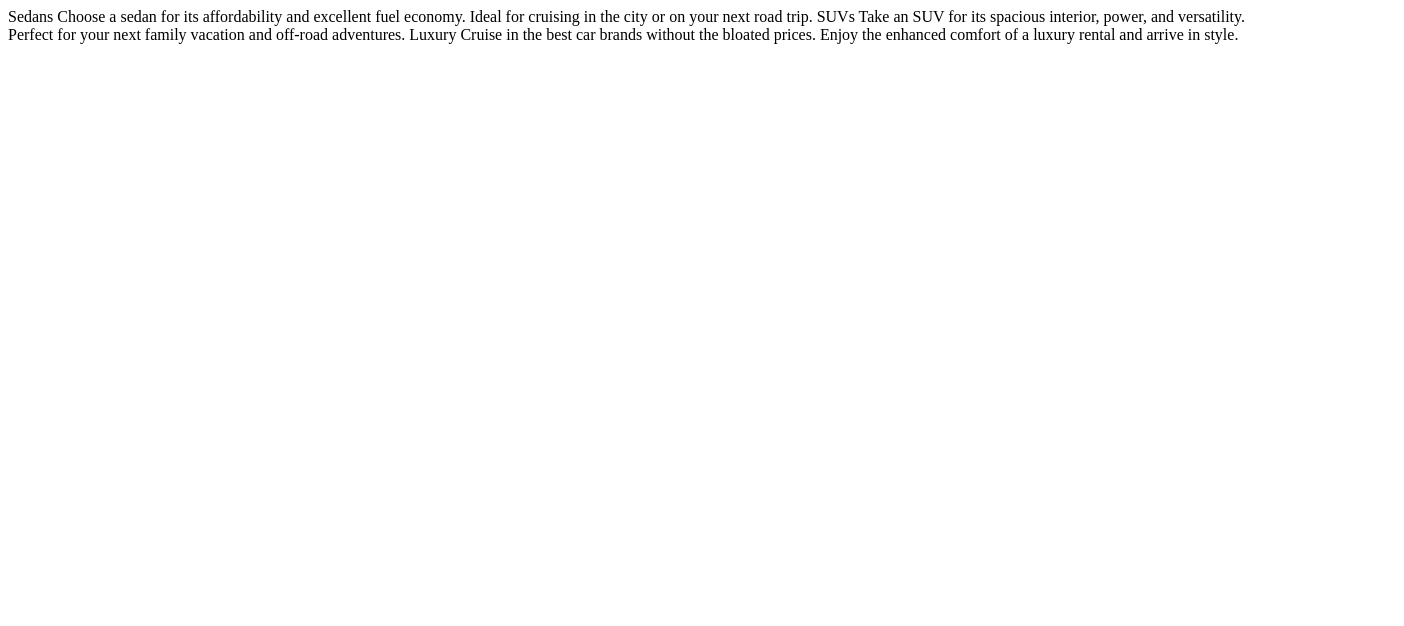
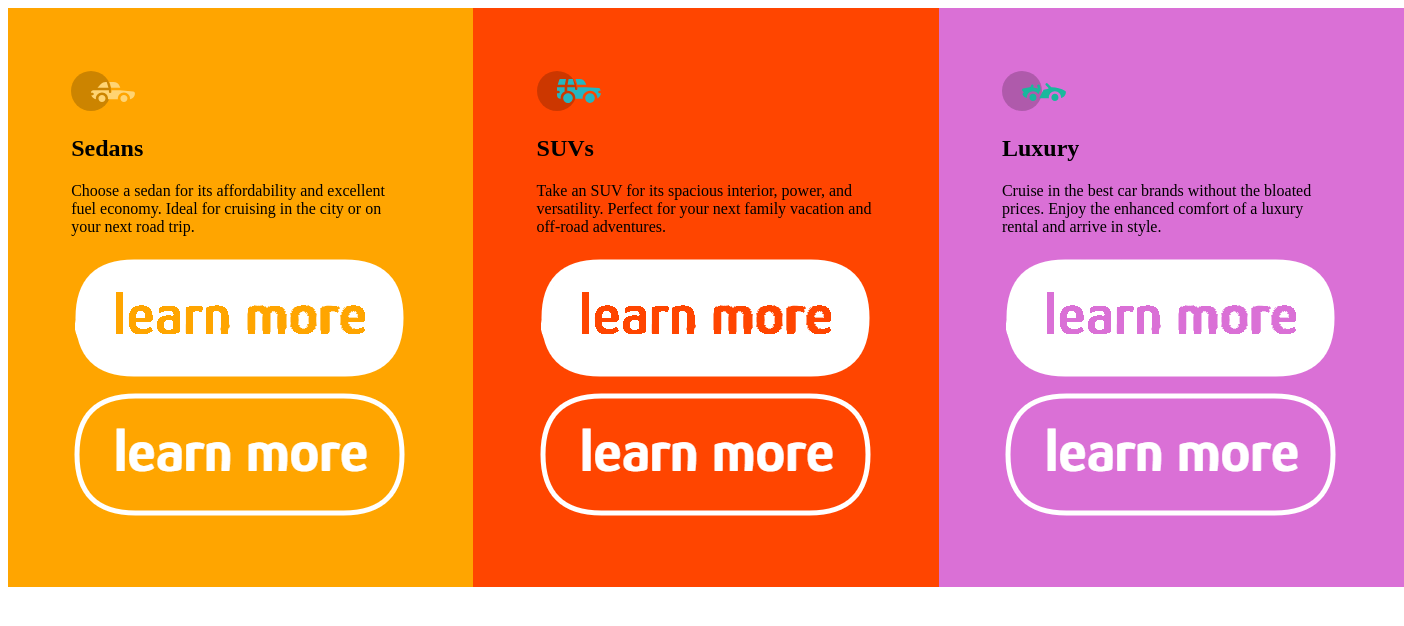
Before and after one commit to hoc-course-instances/fm-3-column-preview-card-bOtChuMHATESThEsIklEbUnwiTcH, a plain HTML site: page index.html in a window 1280 px wide. Shown: the whole page, 1404 px wide, since content can reach past the window. Drawn offline with Linux system fonts and the light colour scheme.

Commit message:
hig rg e ig53

```diff
--- /dev/null
+++ b/cool.css
@@ -0,0 +1,50 @@
+.all {
+   display: flex;
+   flex-direction: column;
+}
+
+.s1 {
+   padding: 5%;
+   background-color: orange;
+}
+
+.s2 {
+   padding: 5%;
+   background-color: orangered;
+}
+
+.s3 {
+   padding: 5%;
+   background-color: orchid;
+}
+
+@media screen and (min-width:600px){
+   .all {
+      flex-direction: row;
+   }
+}
+
+img {
+   height: 50% auto;
+   width: 50% auto;
+}
+
+
+.i1 {
+   z-index: 5;
+}
+
+.i2 {
+   display: inline;
+   z-index: 4;
+
+}
+
+.i1:hover {
+display: none;
+z-index: 3;
+}
+
+.i2:hover {
+   display: inline;
+}
--- a/index.html
+++ b/index.html
@@ -3,23 +3,84 @@
 <head>
   <meta charset="UTF-8">
   <meta name="viewport" content="width=device-width, initial-scale=1.0"> <!-- displays site properly based on user's device -->
-
+  <link rel="stylesheet" href="cool.css">
   <link rel="icon" type="image/png" sizes="32x32" href="./images/favicon-32x32.png">
 
   <title>Frontend Mentor | 3-column preview card component</title>
 </head>
 <body>
 
-  Sedans
-  Choose a sedan for its affordability and excellent fuel economy. Ideal for cruising in the city
-  or on your next road trip.
+<div class="all">
 
-  SUVs
-  Take an SUV for its spacious interior, power, and versatility. Perfect for your next family vacation
-  and off-road adventures.
 
-  Luxury
-  Cruise in the best car brands without the bloated prices. Enjoy the enhanced comfort of a luxury
-  rental and arrive in style.
+<div class="s1">
+  <img src="images\icon-sedans.svg">
+  <h2>Sedans</h2>
+  <p>
+    Choose a sedan for its affordability and excellent fuel economy.
+    Ideal for cruising in the city
+    or on your next road trip.
+  </p>
+
+<div>
+  <a href="   ">
+    <img src="images\learn_more.png" class="i1">
+  </a>
+  <a href="   " >
+    <img src="images\learn_more1.png" class="i2">
+  </a>
+</div>
+
+
+</div>
+
+
+<div class="s2">
+  <img src="images\icon-suvs.svg">
+  <h2>SUVs</h2>
+  <p>
+    Take an SUV for its spacious interior, power,
+    and versatility. Perfect for your next family vacation
+    and off-road adventures.
+  </p>
+
+  <div>
+    <a href="   ">
+      <img src="images\learn_more.png" class="i1">
+    </a>
+    <a href="   " >
+      <img src="images\learn_more1.png" class="i2">
+    </a>
+  </div>
+
+
+</div>
+
+
+<div class="s3">
+<img src="images\icon-luxury.svg">
+
+
+
+  <h2>Luxury</h2>
+  <p>
+    Cruise in the best car brands without the bloated prices.
+    Enjoy the enhanced comfort of a luxury
+    rental and arrive in style.
+  </p>
+
+<div>
+  <a href="   ">
+    <img src="images\learn_more.png" class="i1">
+  </a>
+  <a href="   " >
+    <img src="images\learn_more1.png" class="i2">
+  </a>
+</div>
+
+
+</div>
+</div>
+
 </body>
 </html>
```
Also changed, not shown: images/learn_more.png (added), images/learn_more1.png (added).
